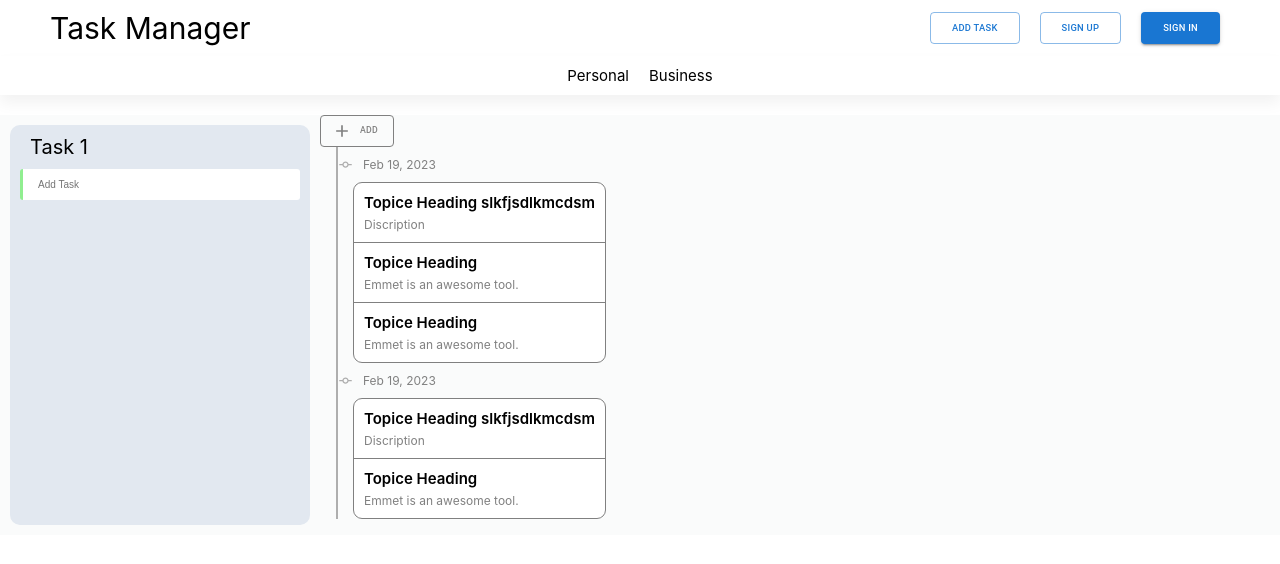
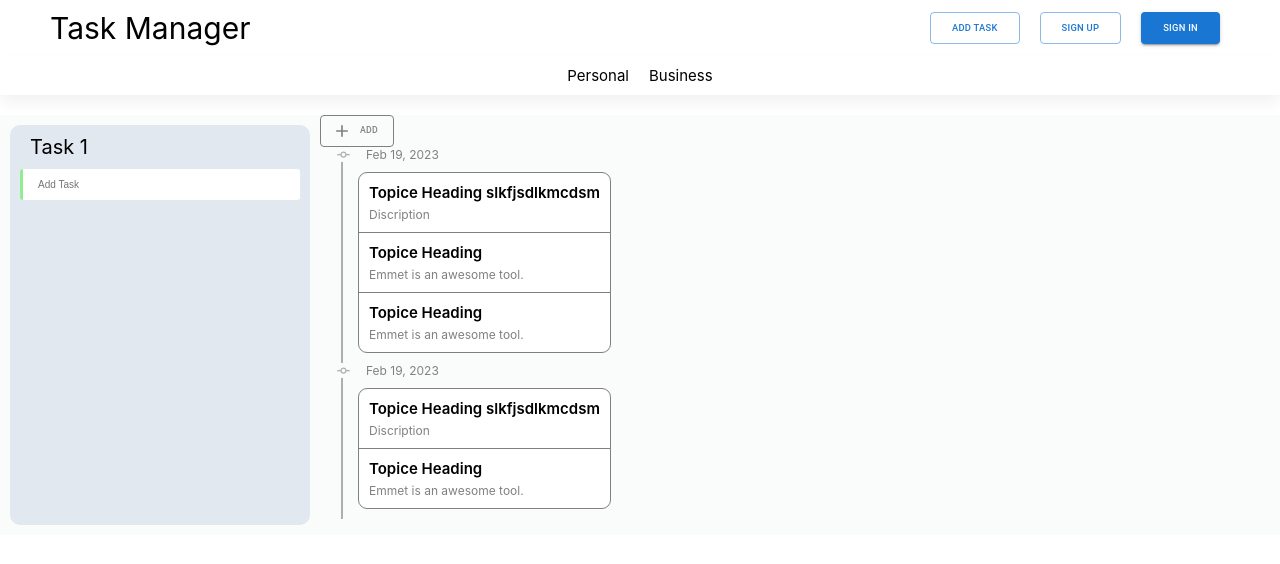
Before and after one commit to 1711shashank/Task_Manager, a React (Create React App) app: page / in a window 1280 px wide. Shown: the top 564 px of the page. Built offline with nearby package versions, Linux system fonts and the light colour scheme; the HTML template or start-up script is replaced by a standard one.

Commit message:
sidebar line UI

```diff
--- a/src/SideBar/SideBar.css
+++ b/src/SideBar/SideBar.css
@@ -1,7 +1,5 @@
 .timeLine__container{
     margin-left: 1.6rem;
-    /* padding-left: 1rem; */
-    border-left: 2px solid #aeaeae;
 }
 .timeLine__containerUp{
     display: flex;
@@ -9,10 +7,7 @@
     align-items: center;
 }
 .timeLine__addButon{
-    /* font-weight: 600 !important; */
-    /* background-color:  #E2E8F0 !important; */
     color: gray !important;
-    /* line-height:1.2 !important;  */
     border:1px solid gray !important;
 }
 .timeLine__logo{
@@ -20,8 +15,14 @@
 }
 .timeLine__date{
     font-size: 1.2rem;
-    padding: 1rem;
+    padding: 0rem 1.5rem 0rem 1.5rem ;
     color: gray;
+}
+
+.timeLine__containerDown{
+    padding: 1rem 0;
+    margin-left: 0.5rem;
+    border-left: 2px solid #aeaeae;
 }
 
 .timeLine__dayItems{
--- a/src/SideBar/SideBar.js
+++ b/src/SideBar/SideBar.js
@@ -3,13 +3,15 @@ import CommitIcon from '@mui/icons-material/Commit';
 import './SideBar.css'
 import { Button } from '@mui/material';
 import AddIcon from '@mui/icons-material/Add';
-import { BorderColor } from '@mui/icons-material';
 
 const SideBar = () => {
     return (
         <>
             <div className='timeLine'>
-            <Button className='timeLine__addButon' variant="outlined" startIcon={<AddIcon/>}>Add</Button>
+                <div className='timeLine__header'>
+                    <Button className='timeLine__addButon' variant="outlined" startIcon={<AddIcon />}>Add</Button>
+                </div>
+                <div className='timeLine__body'>
                     <div className='timeLine__container'>
                         <div className='timeLine__containerUp'>
                             <CommitIcon className='timeLine__logo' />
@@ -34,6 +36,7 @@ const SideBar = () => {
                             </div>
                         </div>
                     </div>
+
                     <div className='timeLine__container'>
                         <div className='timeLine__containerUp'>
                             <CommitIcon className='timeLine__logo' />
@@ -55,6 +58,7 @@ const SideBar = () => {
                         </div>
                     </div>
                 </div>
+            </div>
 
         </>
     )
```
Lines whose indentation alone changed are shown as unchanged.
